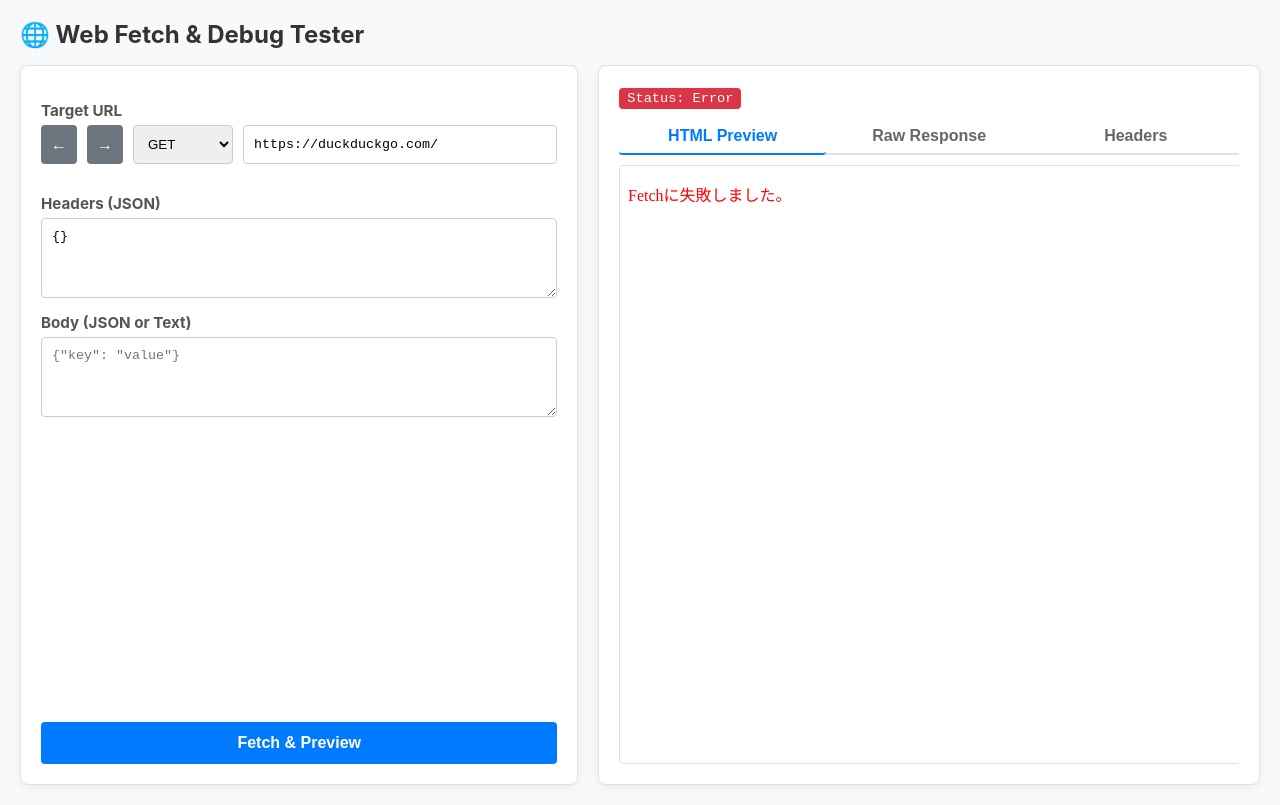
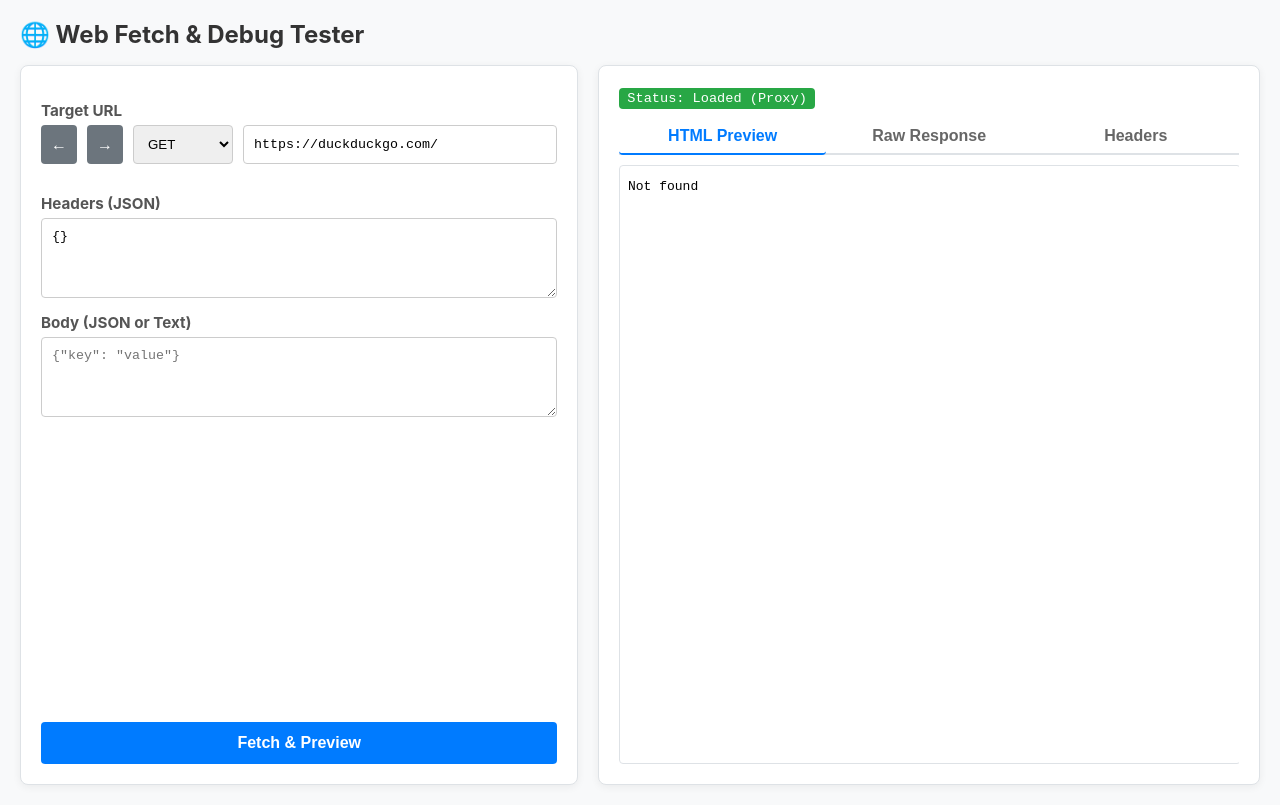
Before and after one commit to endroll2288-sys/Request_tester, a website: page index.html in a window 1280 px wide. Both pictures are taken after a click on the button "Fetch & Preview". Drawn offline with Linux system fonts and the light colour scheme; no server answers.

Commit message:
Update index.html

```diff
--- a/index.html
+++ b/index.html
@@ -121,81 +121,44 @@
     const bodyText = document.getElementById('body').value;
 
     const statusCodeEl = document.getElementById('statusCode');
-        const headersEl = document.getElementById('responseHeaders');
-        const bodyEl = document.getElementById('responseBody');
     const previewFrame = document.getElementById('previewFrame');
 
     statusCodeEl.textContent = 'Status: Fetching...';
     statusCodeEl.style.background = '#007bff';
 
-        let headers = {};
-        let bodyData = null;
+    // JSONフォーマットバリデーション（チェック機能だけ残す）
     try {
-            if (headersText.trim()) headers = JSON.parse(headersText);
+        if (headersText.trim()) JSON.parse(headersText);
         if (bodyText.trim() && method !== 'GET') {
-                try { bodyData = JSON.parse(bodyText); } catch { bodyData = bodyText; }
+            try { JSON.parse(bodyText); } catch { /* text形式を許容 */ }
         }
     } catch (e) {
         alert("JSONフォーマットエラーです。末尾のカンマなどを確認してください:\n" + e.message);
         return;
     }
 
-        try {
-            const res = await fetch('/proxy', {
-                method: 'POST',
-                headers: { 'Content-Type': 'application/json' },
-                body: JSON.stringify({ targetUrl, method, headers, body: bodyData })
-            });
-
-            const result = await res.json();
-
-            // ステータス表示
-            statusCodeEl.textContent = `Status: ${result.status} ${result.statusText || ''}`;
-            statusCodeEl.style.background = result.status >= 200 && result.status < 300 ? '#28a745' : '#dc3545';
-
-            // ヘッダー表示
-            headersEl.textContent = JSON.stringify(result.headers, null, 2);
-
-            // ボディ（HTML等）の処理
-            let htmlContent = '';
-            if (typeof result.data === 'object') {
-                htmlContent = JSON.stringify(result.data, null, 2);
-            } else {
-                htmlContent = result.data || '';
-            }
-
-            bodyEl.textContent = htmlContent;
-
-            // 💡 読み込み完了イベントをセットしてから srcdoc に注入する
+    // 💡 読み込み完了（onload）イベントをセット（フォーム横取り等の処理）
     previewFrame.onload = function() {
         const iframeDoc = previewFrame.contentDocument || previewFrame.contentWindow.document;
         if (!iframeDoc) return;
 
         // iframe内のすべてのフォームを横取り対象にする
         iframeDoc.querySelectorAll('form').forEach(form => {
-                    // 重複登録を避けるため、一回リスナーを綺麗にするハック
             form.onsubmit = null;
             form.addEventListener('submit', function(event) {
                 event.preventDefault();
 
                 const actionUrl = form.getAttribute('data-proxy-action') || form.action;
                 const method = (form.getAttribute('data-proxy-method') || form.method || 'GET').toUpperCase();
-
                 const formData = new FormData(form);
                 let bodyObj = {};
 
                 if (method === 'POST') {
-                            formData.forEach((value, key) => {
-                                bodyObj[key] = value;
-                            });
+                    formData.forEach((value, key) => { bodyObj[key] = value; });
                 } else {
                     const params = new URLSearchParams(formData).toString();
-                            if (params) {
                     const separator = actionUrl.includes('?') ? '&' : '?';
-                                document.getElementById('url').value = actionUrl + separator + params;
-                            } else {
-                                document.getElementById('url').value = actionUrl;
-                            }
+                    document.getElementById('url').value = params ? (actionUrl + separator + params) : actionUrl;
                 }
 
                 if (method === 'POST') {
@@ -209,12 +172,22 @@
                 sendViaProxy();
             });
         });
+
+        // 💡 ステータス表示を暫定でSuccessにする（iframeの読み込み自体が完了したため）
+        statusCodeEl.textContent = 'Status: Loaded (Proxy)';
+        statusCodeEl.style.background = '#28a745';
+
+        // 💡 キーボード操作がすぐ効くように自動フォーカスを当てる
+        previewFrame.contentWindow.focus();
     };
 
-            // 安全なiframeにHTMLを流し込む
-            previewFrame.srcdoc = htmlContent;
+    try {
+        // 💡 【超重要】古い fetch() & srcdoc 流し込みをすべて廃止。
+        // 新設する /proxy-html エンドポイントを iframe の src に直接セットする。
+        // これにより、iframe内のドメインが localhost になり Service Worker が効くようになります。
+        previewFrame.src = `/proxy-html?url=${encodeURIComponent(targetUrl)}`;
 
-            // 履歴の追加とボタンの有効/無効化
+        // 履歴の追加とボタンの有効/無効化（既存ロジック）
         if (!isNavigatingHistory) {
             historyStack = historyStack.slice(0, currentHistoryIndex + 1);
             historyStack.push({ url: targetUrl, method: method, body: bodyText });
@@ -228,8 +201,7 @@
     } catch (error) {
         statusCodeEl.textContent = "Status: Error";
         statusCodeEl.style.background = '#dc3545';
-            bodyEl.textContent = "Proxy接続エラー:\n" + error.message;
-            previewFrame.srcdoc = "<p style='color:red;'>Fetchに失敗しました。</p>";
+        previewFrame.srcdoc = `<p style='color:red;'>Proxy接続エラー: ${error.message}</p>`;
     }
 }
 
```
Lines whose indentation alone changed are shown as unchanged.
